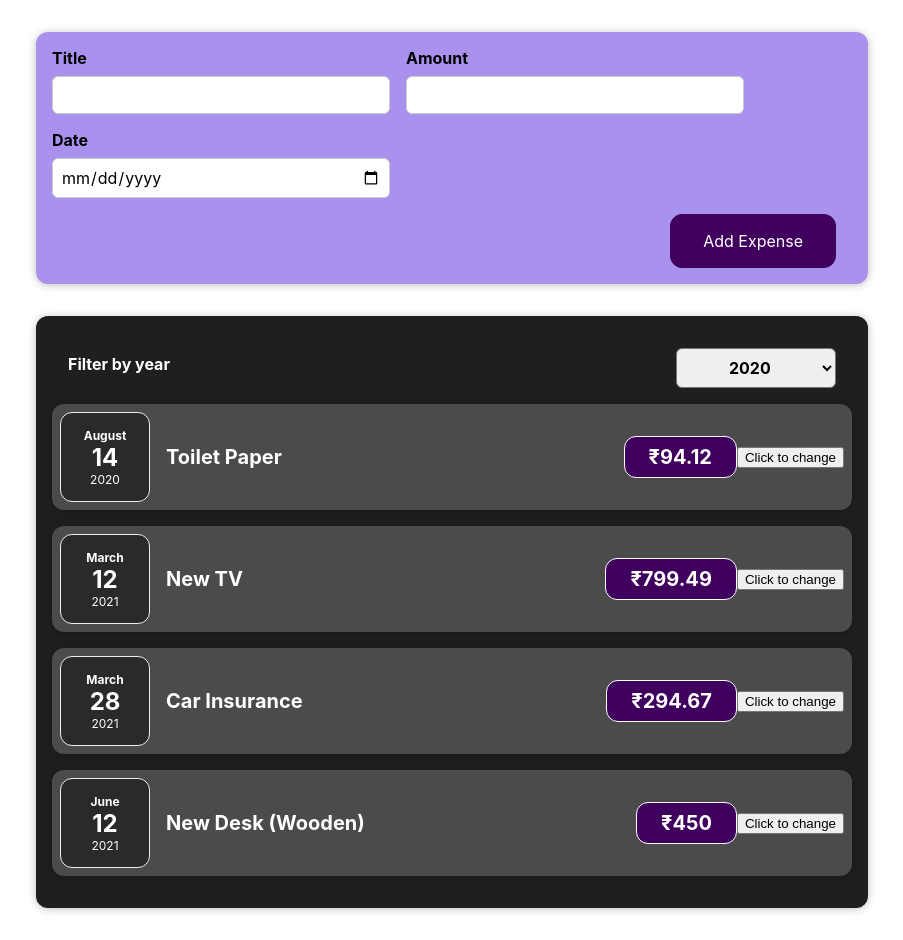
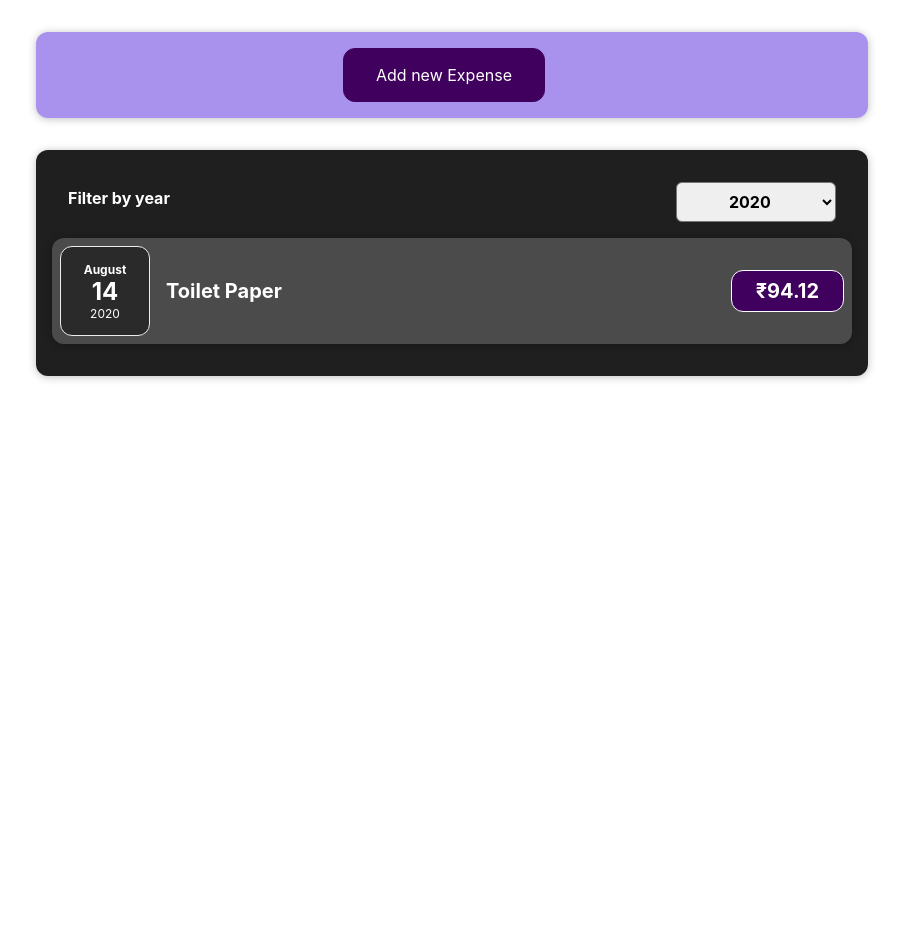
Before and after one commit to imkarangalhotra/expenseTracker, a React (Create React App) app: page / in a window 1280 px wide. Shown: the whole page, without its empty margins (188-1091 px from the left). After the commit the page ends 800 px from the top, so only its background shows below. Built offline with nearby package versions, Linux system fonts and the light colour scheme.

Commit message:
Compleated upto filter and on-demand form opening

```diff
--- a/src/App.js
+++ b/src/App.js
@@ -1,9 +1,9 @@
+import React, { useState } from "react";
 import Expenses from "./components/Expenses/Expenses";
 import "./App.css";
 import NewExpense from "./components/NewExpenses/NewExpense";
 
-function App() {
-  const expenses = [
+const DUMMY_EXPENSES = [
   {
     id: "e1",
     title: "Toilet Paper",
@@ -24,14 +24,17 @@ function App() {
     date: new Date(2021, 5, 12),
   },
 ];
+function App() {
+  const [expenses, setexpenses] = useState(DUMMY_EXPENSES);
   const newExpenseHandler = (newExpense) => {
-    console.log("this is app.js");
-    console.log(newExpense);
+    setexpenses((prevState) => {
+      return [newExpense, ...prevState];
+    });
   };
   return (
     <div className='App'>
       <NewExpense onNewExpense={newExpenseHandler} />
-      <Expenses items={expenses}></Expenses>
+      <Expenses item={expenses}></Expenses>
     </div>
   );
 }
--- a/src/components/Expenses/ExpenseItems.js
+++ b/src/components/Expenses/ExpenseItems.js
@@ -5,19 +5,16 @@ import Card from "../UI/Card";
 function ExpenseItems(props) {
   const [title, setTitle] = useState(props.title);
 
-  const clickHandler = () => {
-    setTitle("Update");
-    console.log(title);
-  };
   return (
+    <li>
       <Card className='expense-item'>
         <ExpenseDate date={props.date} />
         <div className='expense-item__description'>
-        <h2>{title}</h2>
+          <h2>{props.title}</h2>
         </div>
         <div className='expense-item__price'>₹{props.amount}</div>
-      <button onClick={clickHandler}>Click to change</button>
       </Card>
+    </li>
   );
 }
 
--- a/src/components/Expenses/Expenses.css
+++ b/src/components/Expenses/Expenses.css
@@ -5,3 +5,11 @@
   width: 50rem;
   max-width: 95%;
 }
+.filterOutput {
+  font: inherit;
+  padding: 0.5rem;
+  border-radius: 6px;
+  border: 1px solid #ccc;
+  width: 20rem;
+  max-width: 100%;
+}
--- a/src/components/Expenses/Expenses.js
+++ b/src/components/Expenses/Expenses.js
@@ -1,36 +1,26 @@
 import React from "react";
 import "./Expenses.css";
-import ExpenseItem from "./ExpenseItems";
+import ExpenseList from "./ExpensesList";
 import Card from "../UI/Card";
 import ExpensesFilter from "./ExpenseFilter";
 import { useState } from "react";
+
 function Expenses(props) {
   const [filteredYear, setFilteredYear] = useState("2020");
   const filterChangeHandler = (selectedYear) => {
     setFilteredYear(selectedYear);
   };
+  const filteredData = props.item.filter((expense) => {
+    return expense.date.getFullYear().toString() === filteredYear;
+  });
+
   return (
     <Card className='expenses'>
       <ExpensesFilter
         selected={filteredYear}
         onFilterChange={filterChangeHandler}
       />
-      <ExpenseItem
-        title={props.items[0].title}
-        amount={props.items[0].amount}
-        date={props.items[0].date}></ExpenseItem>
-      <ExpenseItem
-        title={props.items[1].title}
-        amount={props.items[1].amount}
-        date={props.items[1].date}></ExpenseItem>
-      <ExpenseItem
-        title={props.items[2].title}
-        amount={props.items[2].amount}
-        date={props.items[2].date}></ExpenseItem>
-      <ExpenseItem
-        title={props.items[3].title}
-        amount={props.items[3].amount}
-        date={props.items[3].date}></ExpenseItem>
+      <ExpenseList items={filteredData} />
     </Card>
   );
 }
--- /dev/null
+++ b/src/components/Expenses/ExpensesList.css
@@ -0,0 +1,9 @@
+.expenses-list {
+  list-style: none;
+  padding: 0;
+}
+
+.expenses-list__fallback {
+  color: white;
+  text-align: center;
+}
--- /dev/null
+++ b/src/components/Expenses/ExpensesList.js
@@ -0,0 +1,24 @@
+import React from "react";
+import ExpenseItems from "./ExpenseItems";
+import "./ExpensesList.css";
+
+function ExpensesList(props) {
+  if (props.items.length === 0) {
+    return <h2 className='expenses-list__fallback '>No Records Found</h2>;
+  }
+
+  return (
+    <ul className='expenses-list'>
+      {props.items.map((expense) => (
+        <ExpenseItems
+          key={expense.id}
+          title={expense.title}
+          amount={expense.amount}
+          date={expense.date}
+        />
+      ))}
+    </ul>
+  );
+}
+
+export default ExpensesList;
--- a/src/components/NewExpenses/ExpenseForm.js
+++ b/src/components/NewExpenses/ExpenseForm.js
@@ -86,6 +86,9 @@ function ExpenseForm(props) {
         </div>
       </div>
       <div className='new-expense__actions'>
+        <button type='button' onClick={props.onCancel}>
+          Cancel
+        </button>
         <button type='submit' onClick={submitHandler}>
           Add Expense
         </button>
--- a/src/components/NewExpenses/NewExpense.js
+++ b/src/components/NewExpenses/NewExpense.js
@@ -1,17 +1,34 @@
-import React from "react";
+import React, { useState } from "react";
 import ExpenseForm from "./ExpenseForm.js";
 import "./NewExpense.css";
 function NewExpense(props) {
+  const [isEditing, setIsEditing] = useState(false);
+
   const onSaveExpenseDataHandler = (enteredExpense) => {
     const expenseData = {
       ...enteredExpense,
       id: Math.random.toString(),
     };
     props.onNewExpense(expenseData);
+    setIsEditing(false);
+  };
+  const startEditingHandler = () => {
+    setIsEditing(true);
+  };
+  const stopEditingHandler = () => {
+    setIsEditing(false);
   };
   return (
     <div className='new-expense'>
-      <ExpenseForm onSaveExpenseData={onSaveExpenseDataHandler} />
+      {!isEditing && (
+        <button onClick={startEditingHandler}>Add new Expense</button>
+      )}
+      {isEditing && (
+        <ExpenseForm
+          onCancel={stopEditingHandler}
+          onSaveExpenseData={onSaveExpenseDataHandler}
+        />
+      )}
     </div>
   );
 }
```
Lines whose indentation alone changed are shown as unchanged.
